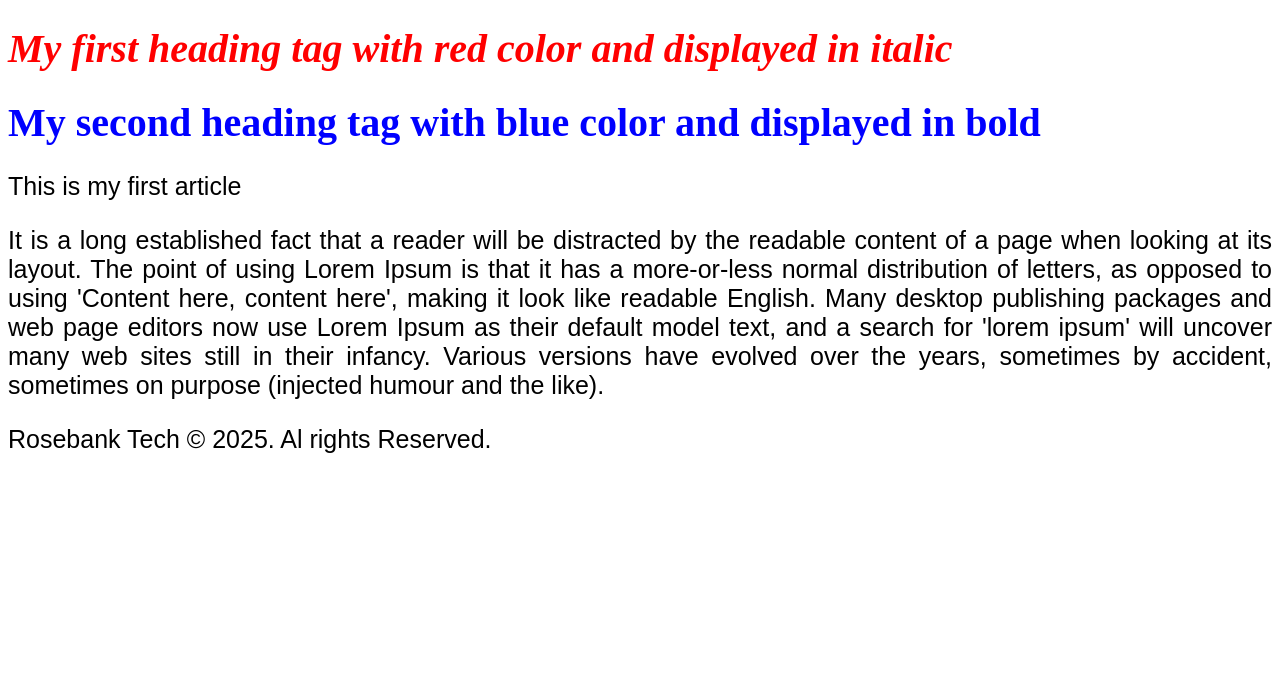
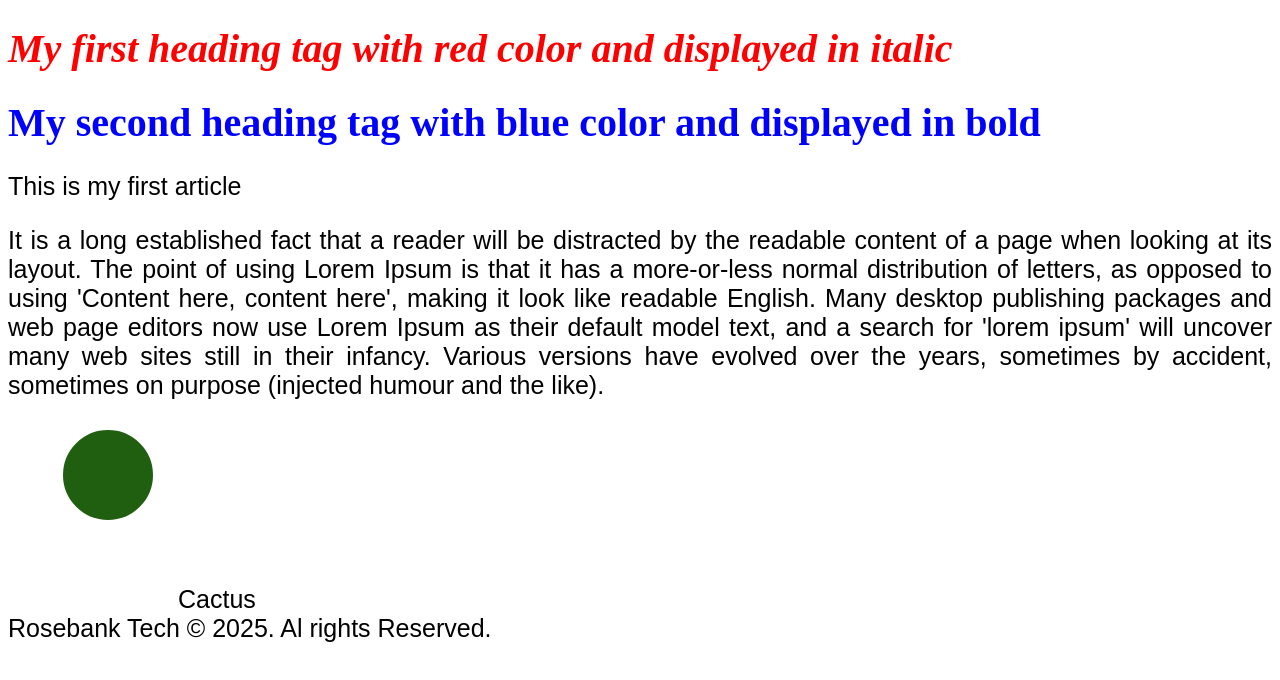
Before and after one commit to tumi-37/wed5020-practical, a plain HTML site: page index.html in a window 1280 px wide. Shown: the part 98-778 px from the top of the page. Drawn offline with Linux system fonts and the light colour scheme.

Commit message:
Code styling
CSS

```diff
--- a/index.html
+++ b/index.html
@@ -36,6 +36,8 @@
           accident, sometimes on purpose (injected humour and the like).
 
         </article>
+        <div class="box"></div>
+        <p class="testing">Cactus</p>
 
         <!--This is my footer-->
         <footer>Rosebank Tech &copy; 2025. Al rights Reserved. </footer>
--- a/style.css
+++ b/style.css
@@ -24,3 +24,23 @@ font-size: 2.5em;
 background-color: dodgerblue;
 color: rgb(85, 155,10);
 }
+
+.box{
+    border-style: solid;
+    border-width: 5px;
+    width: 100px;
+    height: 100px;
+    background-color: rgb(31, 95, 15);
+    border-radius: 100%;
+    box-sizing:border-box ;
+    margin-right: 50px;
+    color: #fff;
+    margin-left: 50px;
+}
+.testing{
+    margin-left: 50px;
+    margin-top: 10px;
+    padding-left: 50px;
+    color: black;
+    margin:60px 170px 0 120px;
+}
```
